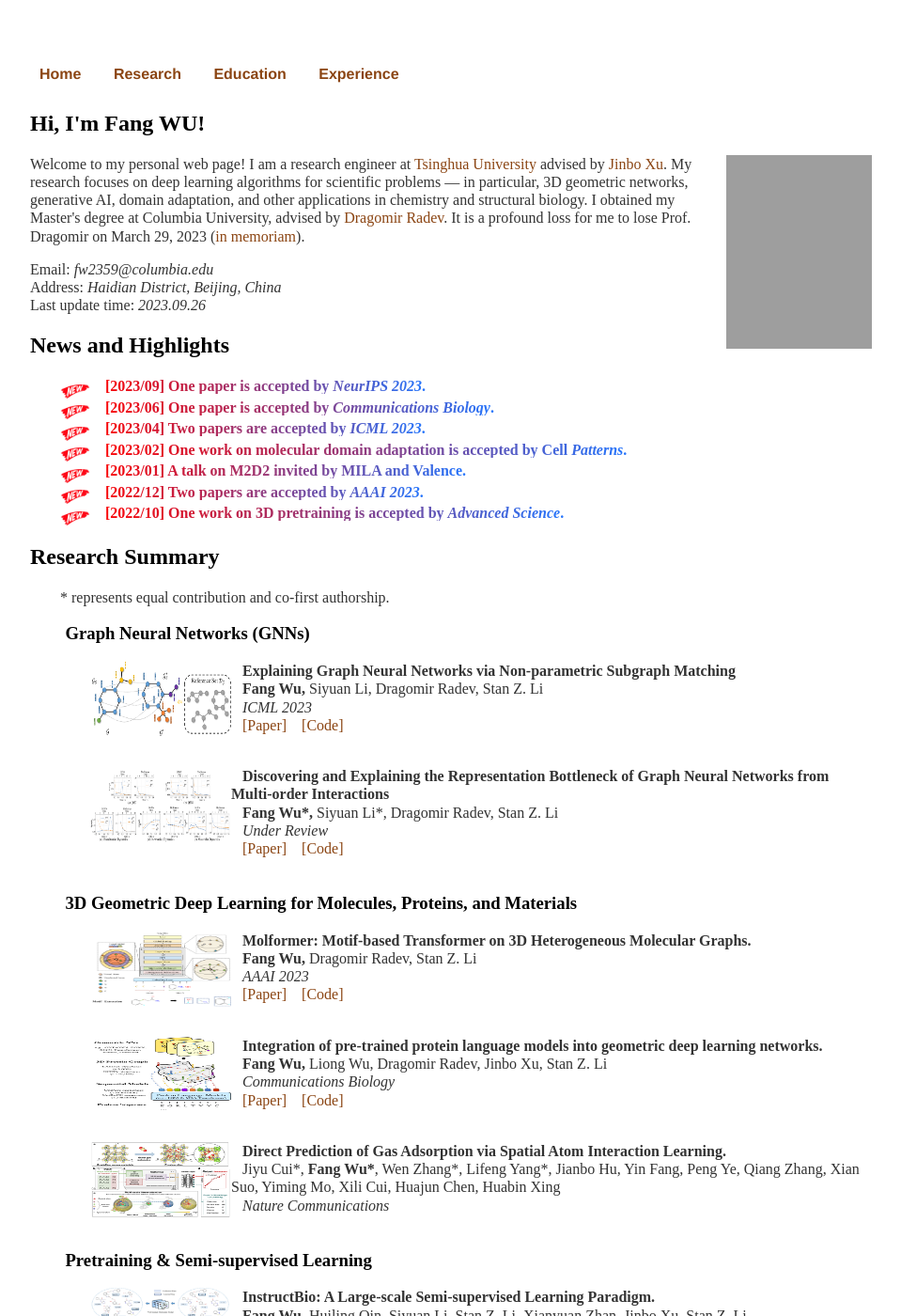
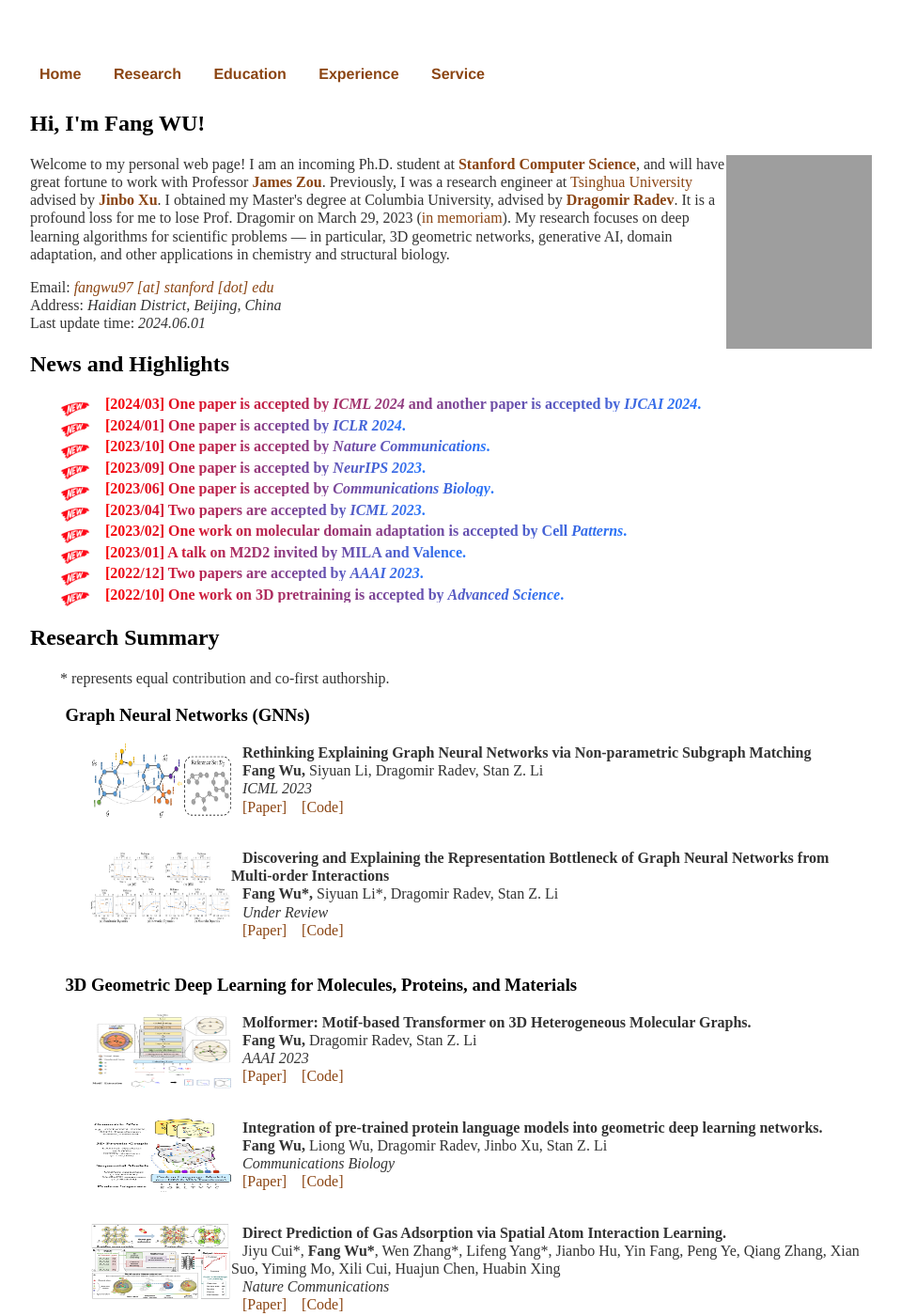
Before and after one commit to smiles724/smiles724.github.io, a Jekyll site: the page built from index.html, in a window 1280 px wide and 1400 px high. Shown: the whole window at 94% size, without its empty margins (160-1119 px from the left). Built offline with Jekyll 4.4.1, drawn with Linux system fonts in a browser that asks for light colours; some of the changed text lies outside the part shown; grey boxes are pictures that could not be loaded.

Commit message:
update_2024_06_01

```diff
--- a/_layouts/default.html
+++ b/_layouts/default.html
@@ -12,6 +12,7 @@
 	        		<li><a href="#pub">Research</a></li>
 	        		<li><a href="#edu">Education</a></li>
 	        		<li><a href="#exp">Experience</a></li>
+	        		<li><a href="#ser">Service</a></li>
 	    		</ul>
 			</nav>
 			<div class="container">
--- a/index.html
+++ b/index.html
@@ -4,44 +4,53 @@ title: Fang WU
 ---
 <div class="blurb">
 	<h2>Hi, I'm Fang WU!</h2>
-	<p><img src="img/wu.jpg" align="right" alt="portrait" width="155" height="206"/>Welcome to my personal web page! I am a research engineer at <a href="https://air.tsinghua.edu.cn/en/">Tsinghua University</a> advised by <a href="https://home.ttic.edu/~jinbo/">Jinbo Xu</a>. My research focuses on deep learning algorithms for scientific problems — in particular, 3D geometric networks, generative AI, domain adaptation, and other applications in chemistry and structural biology. I obtained my Master's degree at Columbia University, advised by <a href="http://www.cs.yale.edu/homes/radev/">Dragomir Radev</a>. It is a profound loss for me to lose Prof. Dragomir on March 29, 2023 (<a href="https://seas.yale.edu/news-events/news/memoriam-dragomir-radev-professor-computer-science">in memoriam</a>). </p>
+	<p><img src="img/wu.jpg" align="right" alt="portrait" width="155" height="206"/>Welcome to my personal web page! I am an incoming Ph.D. student at <a href="https://www.cs.stanford.edu/"><strong>Stanford Computer Science</strong></a>, and will have great fortune to work with Professor <a href="https://www.james-zou.com/"><strong>James Zou</strong></a>. Previously, I was a research engineer at <a href="https://air.tsinghua.edu.cn/en/">Tsinghua University</a> advised by <a href="https://home.ttic.edu/~jinbo/"><b>Jinbo Xu</b></a>. I obtained my Master's degree at Columbia University, advised by <a href="http://www.cs.yale.edu/homes/radev/"><strong>Dragomir Radev</strong></a>. It is a profound loss for me to lose Prof. Dragomir on March 29, 2023 (<a href="https://seas.yale.edu/news-events/news/memoriam-dragomir-radev-professor-computer-science">in memoriam</a>). My research focuses on deep learning algorithms for scientific problems — in particular, 3D geometric networks, generative AI, domain adaptation, and other applications in chemistry and structural biology. </p>
 
+<!-- 	<li><a href="mailto:fw2359@columbia.edu">Email</a></li>
+	<li><a href="https://scholar.google.com/citations?user=8vHkc5YAAAAJ&hl=en">Google Scholar</a></li>
+	<li><a href="https://www.linkedin.com/in/wu-fang/">Linkedin</a></li>
+	        		<li><a href="https://x.com/WUFang40615703">Twitter</a></li>
+	        		<li><a href="https://github.com/smiles724">Github</a></li>
+ -->
 	<p>
-		Email: <em>fw2359@columbia.edu</em> <br>
+		Email: <em><a href="fangwu97@stanford.edu]">fangwu97 [at] stanford [dot] edu</a> </em> <br>
+		<!-- <a href="fw2359@columbia.edu]">[fw2359 at columbia dot edu]</a> -->
 		Address: <em>Haidian District, Beijing, China</em> <br>
-		Last update time: <em>2023.09.26</em>
+		Last update time: <em>2024.06.01</em>
 	</p>
 
 	<h2><a name="news"></a>News and Highlights</h2>
 		<p style="margin-left: 2em;">
 			<img src="img/new.png" align="middle" width="32" height="15"/>
 			<b  style="background-image: linear-gradient(90deg,#ff0000 0,#2575fc); -webkit-background-clip: text; -webkit-text-fill-color: transparent;">
-			    &nbsp&nbsp [2023/09] One paper is accepted by <em>NeurIPS 2023</em>. <br>
-			</b>
+			    &nbsp&nbsp [2024/03] One paper is accepted by <em>ICML 2024</em> and another paper is accepted by <em>IJCAI 2024</em>. <br></b>
 			<img src="img/new.png" align="middle" width="32" height="15"/>
 			<b  style="background-image: linear-gradient(90deg,#ff0000 0,#2575fc); -webkit-background-clip: text; -webkit-text-fill-color: transparent;">
-			    &nbsp&nbsp [2023/06] One paper is accepted by <em>Communications Biology</em>. <br>
-			</b>
+			    &nbsp&nbsp [2024/01] One paper is accepted by <em>ICLR 2024</em>. <br></b>
 			<img src="img/new.png" align="middle" width="32" height="15"/>
 			<b  style="background-image: linear-gradient(90deg,#ff0000 0,#2575fc); -webkit-background-clip: text; -webkit-text-fill-color: transparent;">
-			    &nbsp&nbsp [2023/04] Two papers are accepted by <em>ICML 2023</em>. <br>
-			</b>
+			    &nbsp&nbsp [2023/10] One paper is accepted by <em>Nature Communications</em>. <br></b>
 			<img src="img/new.png" align="middle" width="32" height="15"/>
 			<b  style="background-image: linear-gradient(90deg,#ff0000 0,#2575fc); -webkit-background-clip: text; -webkit-text-fill-color: transparent;">
-			    &nbsp&nbsp [2023/02] One work on molecular domain adaptation is accepted by Cell <em>Patterns</em>. <br>
-			</b>
+			    &nbsp&nbsp [2023/09] One paper is accepted by <em>NeurIPS 2023</em>. <br></b>
 			<img src="img/new.png" align="middle" width="32" height="15"/>
 			<b  style="background-image: linear-gradient(90deg,#ff0000 0,#2575fc); -webkit-background-clip: text; -webkit-text-fill-color: transparent;">
-			    &nbsp&nbsp [2023/01] A talk on <a href="https://m2d2.io/talks/m2d2/protmd-incorporating-conformation-flexibility-for-drug-binding-via-pretraining-on-molecular-dynamics-simulations/">M2D2</a> invited by MILA and Valence. <br>
-			</b>
+			    &nbsp&nbsp [2023/06] One paper is accepted by <em>Communications Biology</em>. <br></b>
 			<img src="img/new.png" align="middle" width="32" height="15"/>
 			<b  style="background-image: linear-gradient(90deg,#ff0000 0,#2575fc); -webkit-background-clip: text; -webkit-text-fill-color: transparent;">
-				&nbsp&nbsp [2022/12] Two papers are accepted by <em>AAAI 2023</em>.  <br>
-			</b>
+			    &nbsp&nbsp [2023/04] Two papers are accepted by <em>ICML 2023</em>. <br></b>
 			<img src="img/new.png" align="middle" width="32" height="15"/>
 			<b  style="background-image: linear-gradient(90deg,#ff0000 0,#2575fc); -webkit-background-clip: text; -webkit-text-fill-color: transparent;">
-				&nbsp&nbsp [2022/10] One work on 3D pretraining is accepted by <em>Advanced Science</em>.
-			</b>
+			    &nbsp&nbsp [2023/02] One work on molecular domain adaptation is accepted by Cell <em>Patterns</em>. <br></b>
+			<img src="img/new.png" align="middle" width="32" height="15"/>
+			<b  style="background-image: linear-gradient(90deg,#ff0000 0,#2575fc); -webkit-background-clip: text; -webkit-text-fill-color: transparent;">
+			    &nbsp&nbsp [2023/01] A talk on <a href="https://m2d2.io/talks/m2d2/protmd-incorporating-conformation-flexibility-for-drug-binding-via-pretraining-on-molecular-dynamics-simulations/">M2D2</a> invited by MILA and Valence. <br></b>
+			<img src="img/new.png" align="middle" width="32" height="15"/>
+			<b  style="background-image: linear-gradient(90deg,#ff0000 0,#2575fc); -webkit-background-clip: text; -webkit-text-fill-color: transparent;">
+				&nbsp&nbsp [2022/12] Two papers are accepted by <em>AAAI 2023</em>.  <br></b>
+			<img src="img/new.png" align="middle" width="32" height="15"/>
+			<b  style="background-image: linear-gradient(90deg,#ff0000 0,#2575fc); -webkit-background-clip: text; -webkit-text-fill-color: transparent;">
+				&nbsp&nbsp [2022/10] One work on 3D pretraining is accepted by <em>Advanced Science</em>.</b>
 		</p>
 
 
@@ -50,10 +59,10 @@ title: Fang WU
 	<h3 style="margin-left: 2em;">Graph Neural Networks (GNNs)</h3>
 		<p style="margin-left: 4em;">
 			<img src="img/matchexplainer.png" align="left" width="150" height="80"/>
-			&nbsp&nbsp <b>Explaining Graph Neural Networks via Non-parametric Subgraph Matching</b> <br>
+			&nbsp&nbsp <b>Rethinking Explaining Graph Neural Networks via Non-parametric Subgraph Matching</b> <br>
 			&nbsp&nbsp <b>Fang Wu,</b> Siyuan Li, Dragomir Radev, Stan Z. Li<br>
 			&nbsp&nbsp <em>ICML 2023</em> <br>
-			&nbsp&nbsp <a href="https://arxiv.org/pdf/2301.02780">[Paper]</a>
+			&nbsp&nbsp <a href="https://proceedings.mlr.press/v202/wu23j.html">[Paper]</a>
 			&nbsp&nbsp <a href="https://github.com/smiles724/MatchExplainer">[Code]</a><br>
 			<br>
 		</p>
@@ -82,7 +91,7 @@ title: Fang WU
 			&nbsp&nbsp <b>Molformer: Motif-based Transformer on 3D Heterogeneous Molecular Graphs. </b> <br>
 			&nbsp&nbsp <b>Fang Wu,</b> Dragomir Radev, Stan Z. Li<br>
 			&nbsp&nbsp <em>AAAI 2023</em> <br>
-			&nbsp&nbsp <a href="https://arxiv.org/pdf/2110.01191">[Paper]</a>
+			&nbsp&nbsp <a href="https://ojs.aaai.org/index.php/AAAI/article/view/25662">[Paper]</a>
 			&nbsp&nbsp <a href="https://github.com/smiles724/Molformer">[Code]</a><br>
 			<br>
 		</p>
@@ -97,21 +106,41 @@ title: Fang WU
 		</p>
 <!-- 		<p style="margin-left: 2em;">
 			<b> SurfDock.</b> <br>
-			<b>Fang Wu,</b> Jinbo Xu<br>
-			<em>arXiv 2022</em> <br>
+			<b>Fang Wu,</b> Stan Z. Li<br>
+			<em>ML4H 2023 Findings</em> <br>
 			<a href="https://arxiv.org/abs/2212.03447v1">[Paper]</a>
 			<a href="https://github.com/smiles724/GGNN_Meets_PLM">[Code]</a><br>
-		</p> -->
+		</p>	 -->
 		<p style="margin-left: 4em;">
 			<img src="img/matformer.png" align="left" width="150" height="80"/>
 			&nbsp&nbsp <b>Direct Prediction of Gas Adsorption via Spatial Atom Interaction Learning.</b> <br>
 			&nbsp&nbsp Jiyu Cui*, <b>Fang Wu*</b>, Wen Zhang*, Lifeng Yang*, Jianbo Hu, Yin Fang, Peng Ye, Qiang Zhang, Xian Suo, Yiming Mo, Xili Cui, Huajun Chen, Huabin Xing<br>
 			&nbsp&nbsp <em>Nature Communications</em><br>
+			&nbsp&nbsp <a href="https://www.nature.com/articles/s41467-023-42863-6">[Paper]</a>
+			&nbsp&nbsp <a href="https://github.com/DeepSorption/DeepSorption1.0">[Code]</a><br>
 			<br>
 		</p>
 
 	<h3 style="margin-left: 2em;">Pretraining & Semi-supervised Learning</h3>
 		<p style="margin-left: 4em;">
+			<img src="img/surfvqmae.png" align="left" width="150" height="80"/>
+			&nbsp&nbsp <b>Surface-VQMAE: Vector-quantized Masked Auto-encoders on Molecular Surfaces. </b> <br>
+			&nbsp&nbsp <b>Fang Wu,</b> Stan Z. Li<br>
+			&nbsp&nbsp <em>ICML 2024</em> <br>
+			<!-- &nbsp&nbsp <a href="">[Paper]</a>  -->
+			&nbsp&nbsp <a href="https://github.com/smiles724/VQMAE">[Code]</a><br>
+			<br>
+		</p>
+		<p style="margin-left: 4em;">
+			<img src="img/semimol.png" align="left" width="150" height="80"/>
+			&nbsp&nbsp <b>A Semi-supervised Molecular Learning Framework for Activity Cliff Estimation. </b> <br>
+			&nbsp&nbsp <b>Fang Wu,</b><br>
+			&nbsp&nbsp <em>IJCAI 2024</em> <br>
+			<!-- &nbsp&nbsp <a href="">[Paper]</a>  -->
+			&nbsp&nbsp <a href="https://github.com/smiles724/InstructBio">[Code]</a><br>
+			<br>
+		</p>
+<!-- 		<p style="margin-left: 4em;">
 			<img src="img/instructbio.jpg" align="left" width="150" height="80"/>
 			&nbsp&nbsp <b>InstructBio: A Large-scale Semi-supervised Learning Paradigm. </b> <br>
 			&nbsp&nbsp <b>Fang Wu,</b> Huiling Qin, Siyuan Li, Stan Z. Li, Xianyuan Zhan, Jinbo Xu, Stan Z. Li<br>
@@ -119,7 +148,7 @@ title: Fang WU
 			&nbsp&nbsp <a href="https://arxiv.org/abs/2304.03906">[Paper]</a>
 			&nbsp&nbsp <a href="https://github.com/smiles724/InstructBio">[Code]</a><br>
 			<br>
-		</p>
+		</p>	 -->
 		<p style="margin-left: 4em;">
 			<img src="img/htp.png" align="left" width="150" height="80"/>
 			&nbsp&nbsp <b> A Hierarchical Training Paradigm for Antibody Structure-sequence Co-design</b> <br>
@@ -156,7 +185,7 @@ title: Fang WU
 			&nbsp&nbsp <b>DiffMD:  A Geometric Diffusion Model for Molecular Dynamics Simulations</b> <br>
 			&nbsp&nbsp <b>Fang Wu,</b> Stan Z. Li <br>
 			&nbsp&nbsp <em>AAAI 2023 (Oral)</em> <br>
-			&nbsp&nbsp <a href="https://arxiv.org/abs/2204.08672">[Paper]</a>
+			&nbsp&nbsp <a href="https://ojs.aaai.org/index.php/AAAI/article/view/25663">[Paper]</a>
 			<br>
 		</p>
 
@@ -176,14 +205,31 @@ title: Fang WU
 			<b>&nbsp&nbsp Architecture-Agnostic Masked Image Modeling: From ViT back to CNN</b><br>
 			&nbsp&nbsp Siyuan Li*, Di Wu*, <b>Fang Wu,</b> Zelin Zang, Kai Wang, Lei Shang, Baigui Sun, Hao Li, Stan Z. Li<br>
 			&nbsp&nbsp <em>ICML 2023</em> <br>
-			&nbsp&nbsp <a href="https://arxiv.org/abs/2205.13943">[Paper]</a>
+			&nbsp&nbsp <a href="https://proceedings.mlr.press/v202/li23af.html">[Paper]</a>
 			&nbsp&nbsp <a href="https://github.com/Westlake-AI/openmixup">[Code]</a>
+			<br>
+		</p>
+		<p style="margin-left: 4em;">
+			<img src="img/semireward.png" align="left" width="150" height="80"/>
+			<b>&nbsp&nbsp SemiReward: A General Reward Model for Semi-supervised Learning</b><br>
+			&nbsp&nbsp Siyuan Li*, Weiyang Jin*, Zedong Wang, <b>Fang Wu,</b>, Zicheng Liu, Cheng Tan, Stan Z. Li<br>
+			&nbsp&nbsp <em>ICLR 2024</em> <br>
+			&nbsp&nbsp <a href="https://openreview.net/pdf?id=dnqPvUjyRI">[Paper]</a>
+			&nbsp&nbsp <a href="https://github.com/Westlake-AI/SemiReward">[Code]</a>
 			<br>
 		</p>
 	<h2></h2>
 	<p></p>
 
 	<h2><a name="edu"></a>Education</h2>
+		<p style="margin-left: 2em;">
+			<img src="img/stanford.png" align="left" width="80" height="60"/>
+			&nbsp&nbsp <b>Stanford University, 2024-now  </b><br>
+			&nbsp&nbsp &bull; Ph.D. in Computer Science<br>
+			<!-- &nbsp&nbsp &bull; GPA: 3.51/4.0 <br> -->
+			<br>
+		</p>
+
 		<p style="margin-left: 2em;">
 			<img src="img/columbia.jpg" align="left" width="80" height="60"/>
 			&nbsp&nbsp <b>Columbia University, 2019-2021  </b><br>
@@ -200,12 +246,12 @@ title: Fang WU
 		</p>
 
 	<h2><a name="exp"></a>Research Experience</h2>
-		<p style="text-indent: 2em;">Before joining Tsinghua University, I feel fortunate to be a research assistant advised by <a href="https://scholar.google.com/citations?user=Y-nyLGIAAAAJ&hl=en&oi=ao">Stan Z. Li</a> at Westlake University, and recieved guidance as a visiting student from <a href="https://person.zju.edu.cn/en/huajun">Huajun Chen</a>, <a href="https://scholar.google.com/citations?user=UeltiQ4AAAAJ&hl=en">Xiang Bai</a> and <a href="http://www.cs.cmu.edu/~lanzhzh/">Danny Lan</a>. </p>
+		<p style="text-indent: 2em;">Before joining Tsinghua University, I feel fortunate to be a research assistant advised by <a href="https://scholar.google.com/citations?user=Y-nyLGIAAAAJ&hl=en&oi=ao"><b>Stan Z. Li</b></a> at Westlake University, and recieved guidance as a visiting student from <a href="https://person.zju.edu.cn/en/huajun"><b>Huajun Chen</b></a>, <a href="https://scholar.google.com/citations?user=UeltiQ4AAAAJ&hl=en"><b>Xiang Bai</b></a> and <a href="http://www.cs.cmu.edu/~lanzhzh/"><b>Danny Lan</b></a>. </p>
 		<p style="margin-left: 2em;">
 			<img src="img/tsinghua.png" align="left" width="80" height="60"/>
-			&nbsp&nbsp Research Engineer (2022.08-Now) <br>
+			&nbsp&nbsp Research Engineer (2022.08-2023.05) <br>
 			&nbsp&nbsp &bull; <b>Tsinghua University </b><br>
-			&nbsp&nbsp &bull; Advised by <a href="https://air.tsinghua.edu.cn/info/1047/1675.htm">Jinbo Xu</a><br>
+			&nbsp&nbsp &bull; Advised by <a href="https://air.tsinghua.edu.cn/en/info/1047/1618.htm">Jinbo Xu</a><br>
 			<br>
 		</p>
 
@@ -235,15 +281,20 @@ title: Fang WU
 		<p style="margin-left: 2em;"> Visiting Student (2020.07-2020.10) </p>
 		<li style="margin-left: 2em;"><b> Westlake University </b></li>
 		<li style="margin-left: 2em;">Hosted by Professor <a href="http://www.cs.cmu.edu/~lanzhzh/">Zhenzhong Lan</a> </li><br> -->
+<!-- 	<h2><a name="exp"></a>Supervised Students and Interns</h2>
+		<a href="https://xiangrutang.github.io/">Zerui Xu</a>, Ph.D. student at
+ -->
+ 	<h2><a name="ser"></a>Professional Services</h2>
+		<p style="text-indent: 2em;"><strong>Reviewer</strong>: ICLR 2024, NeurIPS 2023-2024, ML4H 2023, IEEE TNNLS</p>
 
-	<h2><a name="exp"></a>Acknowledgement</h2>
+	<h2><a name="ack"></a>Acknowledgement</h2>
 		<p style="text-indent: 2em;">My study cannot be possible without the support from my awesome friends, mentors, and collaborators! Check out some of them: </p>
 		<p style="margin-left: 4em;">Prof. <a href="https://cpsc.yale.edu/people/dragomir-radev">Dragomir Radev</a>, Dr. <a href="https://xiangrutang.github.io/">Xiangru Tang</a> at Yale University. R.I.P. to Dr. Dragomir. </p>
-		<p style="margin-left: 4em;">Prof. <a href="https://scholar.google.com/citations?user=Y-nyLGIAAAAJ&hl=en&oi=ao">Stan Z. Li</a>, Prof. <a href="http://www.cs.cmu.edu/~lanzhzh/">Danny Lan</a>, Dr. <a href="https://scholar.google.com/citations?user=SKTQTXwAAAAJ&hl=zh-CN">Siyuan Li</a>, Dr. <a href="https://lirongwu.github.io/">Lirong Wu</a>, Dr. Haitao Lin at Westlake University.</p>
+		<p style="margin-left: 4em;">Prof. <a href="https://scholar.google.com/citations?user=Y-nyLGIAAAAJ&hl=en&oi=ao">Stan Z. Li</a>, Prof. <a href="http://www.cs.cmu.edu/~lanzhzh/">Danny Lan</a>, Dr. <a href="https://scholar.google.com/citations?user=SKTQTXwAAAAJ&hl=zh-CN">Siyuan Li</a>, Dr. <a href="https://lirongwu.github.io/">Lirong Wu</a>, Dr. Haitao Lin, Dr. Yufei Huang at Westlake University.</p>
 		<p style="margin-left: 4em;">Prof. <a href="https://air.tsinghua.edu.cn/info/1047/1675.htm">Jinbo Xu</a>, Prof. <a href="https://scholar.google.com.hk/citations?user=pDMnGloAAAAJ&hl=zh-CN">Xianyun Zhan</a>, Dr. Shikun Feng at Tsinghua University.</p>
 		<p style="margin-left: 4em;">Prof. <a href="https://person.zju.edu.cn/en/huajun">Huajun Chen</a>, Prof.  <a href="https://qiangairesearcher.github.io">Qiang Zhang</a>, Prof. Huabing Xing, Dr. <a href="https://www.researchgate.net/profile/Jiyu_Cui3">Jiyu Cui</a> at Zhejiang University.</p>
 		<p style="margin-left: 4em;">Prof.  <a href="https://gsai.ruc.edu.cn/addons/teacher/index/info.html?user_id=31&ruccode=ADIIMVRnBzFXMFdnVTAIOw%3D%3D&ln=en">Wenbing Huang</a> at Renmin University.
-		<p style="margin-left: 4em;">Dr. <a href="https://scholar.google.com/citations?user=B20HBMIAAAAJ&hl=en">Xiangxiang Zeng</a> at Hunan Technology University.</p>
+		<p style="margin-left: 4em;">Prof. <a href="https://scholar.google.com/citations?user=B20HBMIAAAAJ&hl=en">Xiangxiang Zeng</a> at Hunan University.</p>
 		<p style="margin-left: 4em;">Prof. <a href="https://www.researchgate.net/profile/Jin-Shuting">Shuting Jin</a> at Wuhan Technology University.</p>
 		<p style="margin-left: 4em;">Prof. <a href="https://people.irisa.fr/Nicolas.Courty/">Nicolas Courty</a> at University Bretagne Sud.</p>
 		<p style="margin-left: 4em;">Prof. <a href="https://scholar.google.com/citations?user=6VkxqHIAAAAJ&hl=en">Buyong Ma</a>, Prof. <a href="https://prokia.github.io/">Shuangjia Zheng </a>, Prof. <a href="https://scholar.google.com/citations?user=ga230VoAAAAJ&hl=en">Junchi Yan</a> at Shanghai Jiaotong University</p>
@@ -251,8 +302,9 @@ title: Fang WU
 
 		<p style="margin-left: 2em;">Aside from university collaborations, I also collaborated with many industrial companies as well as non-profit organizations, including <a href="https://www.mindrank.ai/">MindrankAI</a>, <a href="http://moleculemind.com/">MoleculeMind</a>, and Biomap</p>
 		<p style="margin-left: 4em;">Dr. <a href="https://scholar.google.com/citations?user=lSXBExEAAAAJ&hl=en">Xurui Jin</a>, Dr. Yinghui Jiang, Dr. <a href="https://scholar.google.com/citations?user=p_Jc_A8AAAAJ&hl=en">Zhangming Niu</a> at MindrankAI.</p>
+		<p style="margin-left: 4em;">Dr. Xiaoyang Jing, Dr. Tenglong Wang, Dr. Wuwei Tan at MoleculeMind.</p>
 		<p style="margin-left: 4em;">Prof. <a href="https://scholar.google.com/citations?user=Xl4E0CsAAAAJ&hl=en">Le Song</a>, Dr. Taifeng Wang, Dr. Linlin Chao at BioMap.</p>
-		<p style="margin-left: 4em;">Dr. Guojiang Zhao at DeepPotential.</p>
+		<p style="margin-left: 4em;">Mr. Guojiang Zhao at DeepPotential.</p>
 
 	<br>
 	<a href="https://clustrmaps.com/site/1brku" title="Visit tracker"><img src="//www.clustrmaps.com/map_v2.png?d=Fl2bXkWRj5KhnWzKs27ehrk6FKJXn891XzeirNnn6wQ&cl=ffffff" width="300"></a>
```
Also changed, not shown: other parts of _layouts/default.html (+2 -0 lines), img/semimol.png (added), img/semireward.png (added), img/stanford.png (added), img/surfvqmae.png (added).
